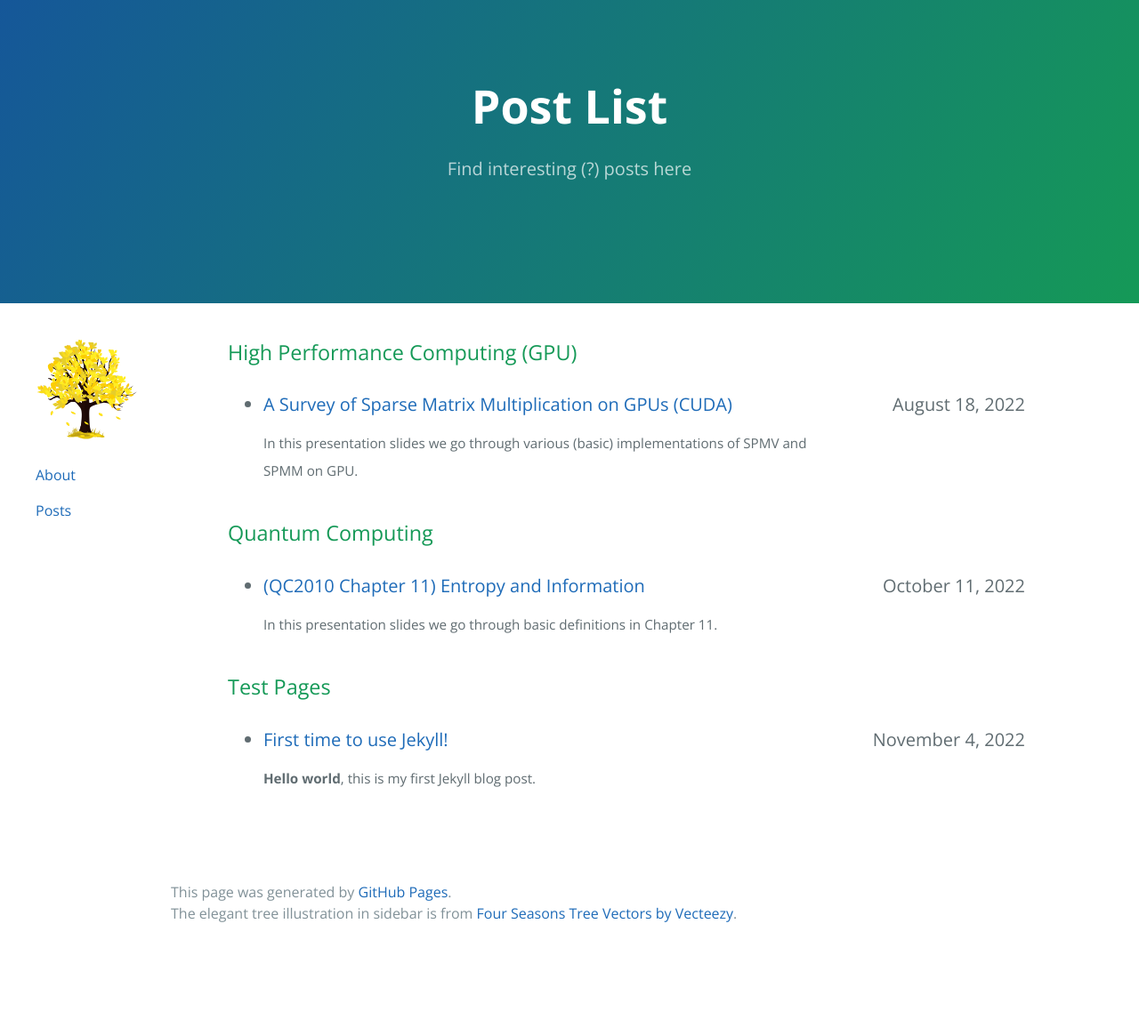
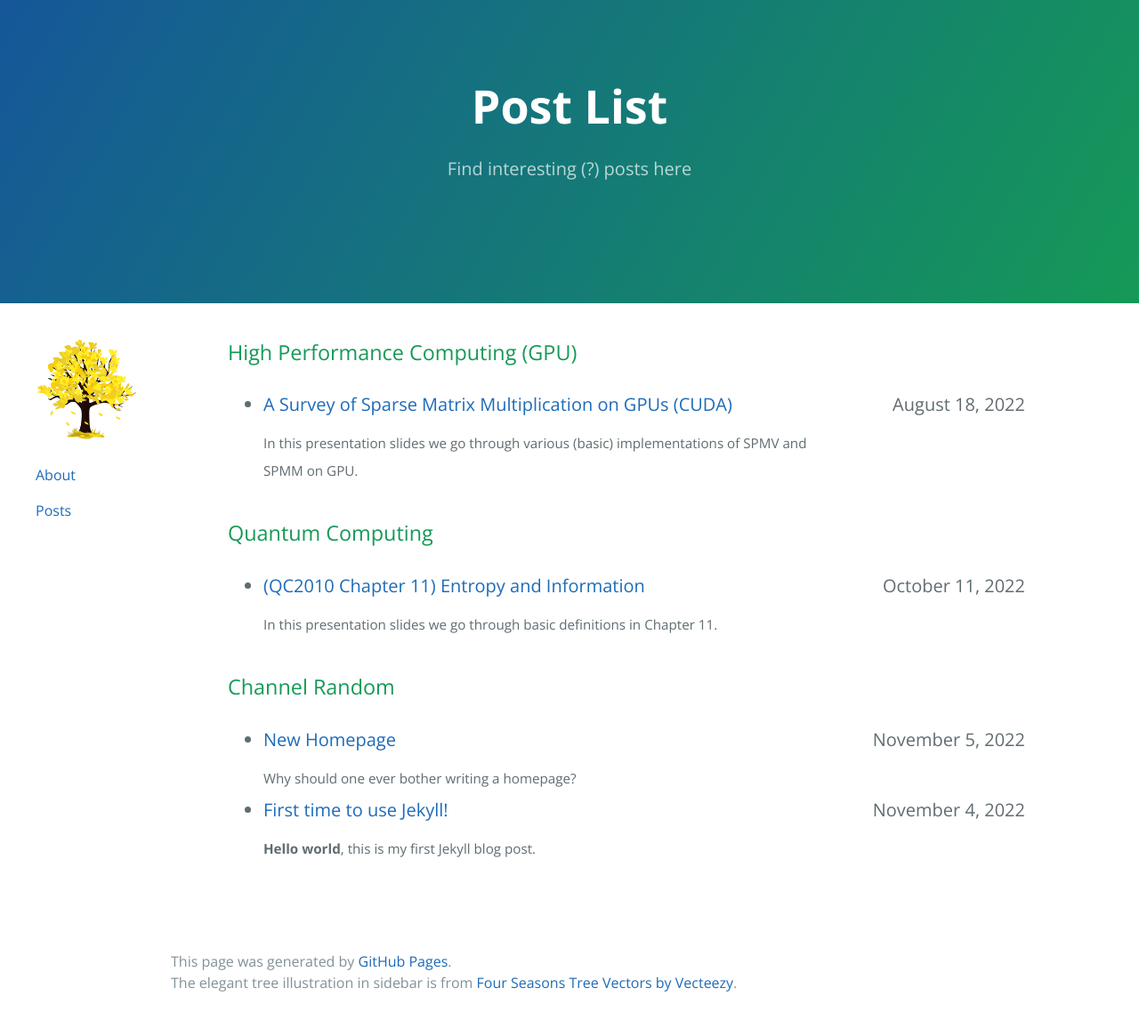
Before and after one commit to j7168908jx/j7168908jx.github.io, a Jekyll site: the page built from _pages/posts.html, in a window 1280 px wide. Shown: the whole page at 89% size. Built offline with Jekyll 4.4.1, drawn with Linux system fonts in a browser that asks for light colours; the repository's description, which GitHub fills in, is left out; before the commit the page ends 1087 px from its top, so only the background shows below that.

Commit message:
Update new post and add mailto to sidebar

```diff
--- a/_includes/sidebar.html
+++ b/_includes/sidebar.html
@@ -1,7 +1,11 @@
 <sidebar class="sidebar">
 
     <!-- A beautiful tree fig -->
-    <div class="elegant-tree"><img id="elegant-tree-img" src="/assets/img/four-seasons-tree-illustration.svg" alt="My Favorite Tree" width="250px" height="250px"></div>
+    <div class="elegant-tree">
+        <a href="mailto:j7168908jx@gmail.com">
+            <img id="elegant-tree-img" src="/assets/img/four-seasons-tree-illustration.svg" alt="My Favorite Tree" width="250px" height="250px">
+        </a>
+    </div>
     <ul>
         <li><a href="/">About</a></li>
         <li><a href="/posts.html">Posts</a></li>
--- a/_posts/2022-11-04-welcome.md
+++ b/_posts/2022-11-04-welcome.md
@@ -1,7 +1,7 @@
 ---
 title:  "First time to use Jekyll!"
 excerpt_separator: <!--more-->
-tag: "Test Pages"
+tag: "Channel Random"
 # excerpt: "**Hello world**, this is my first Jekyll blog post."
 ---
 
@@ -12,6 +12,6 @@ tag: "Test Pages"
 
 I hope you like it!
 
-The following is a test of full main content width.
+The following is a test of a full main content width.
 
 Lorem ipsum dolor sit amet, consectetur adipisicing elit, sed do eiusmod tempor incididunt ut labore et dolore magna aliqua. Ut enim ad minim veniam, quis nostrud exercitation ullamco laboris nisi ut aliquip ex ea commodo consequat. Duis aute irure dolor in reprehenderit in voluptate velit esse cillum dolore eu fugiat nulla pariatur. Excepteur sint occaecat cupidatat non proident, sunt in culpa qui officia deserunt mollit anim id est laborum.
--- /dev/null
+++ b/_posts/2022-11-05-new-homepage.md
@@ -0,0 +1,13 @@
+---
+title:  "New Homepage"
+excerpt: "Why should one ever bother writing a homepage?"
+tag: "Channel Random"
+---
+
+My new homepage was posted yesterday. The key reason to post a new homepage is to have Posts section in it. (As the new homepage currently is, at the time this page is written.) Another reason is that there is not much theme and design in the previous homepage, which I found was important to set up my blogging mood. Hence, I spent three days coding this new homepage and adding the post feature to it.
+
+My Ph.D. advisor, [Yingzhou Li](https://yingzhouli.com/), is the first one who suggested that I should write posts to improve my writing skill and he also recommended Jekyll, which is super useful for blog-style web designing. Due to the outbreak of SARS-CoV-2 in Disneyland&reg; right before Halloween, I was unfortunately affected and blocked in Huawei and then home, for a total of 10 days. This unexpected incident made me bored (staying at home) but reluctant to do any research. As a time killer, I started googling Github Pages and after 3 days of tuning styles, the homepage is now here. Jekyll is a great system to write posts using my favorite colors and styles in one simple SCSS/CSS line.
+
+As mentioned earlier, the main purpose of my posting is to improve my academic writing skill whereas I prefer writing down various notes here as well. I will share my understanding of papers, algorithms, or theorems. The frequency of posts is not guaranteed. But I will try my best to post at least one every two weeks (on average).
+
+Hopefully, you will enjoy my posts. Clicking the tree in the sidebar, an email would pop out. You are welcome to send me discussions and suggestions.
```
Also changed, not shown: 1 other file.
